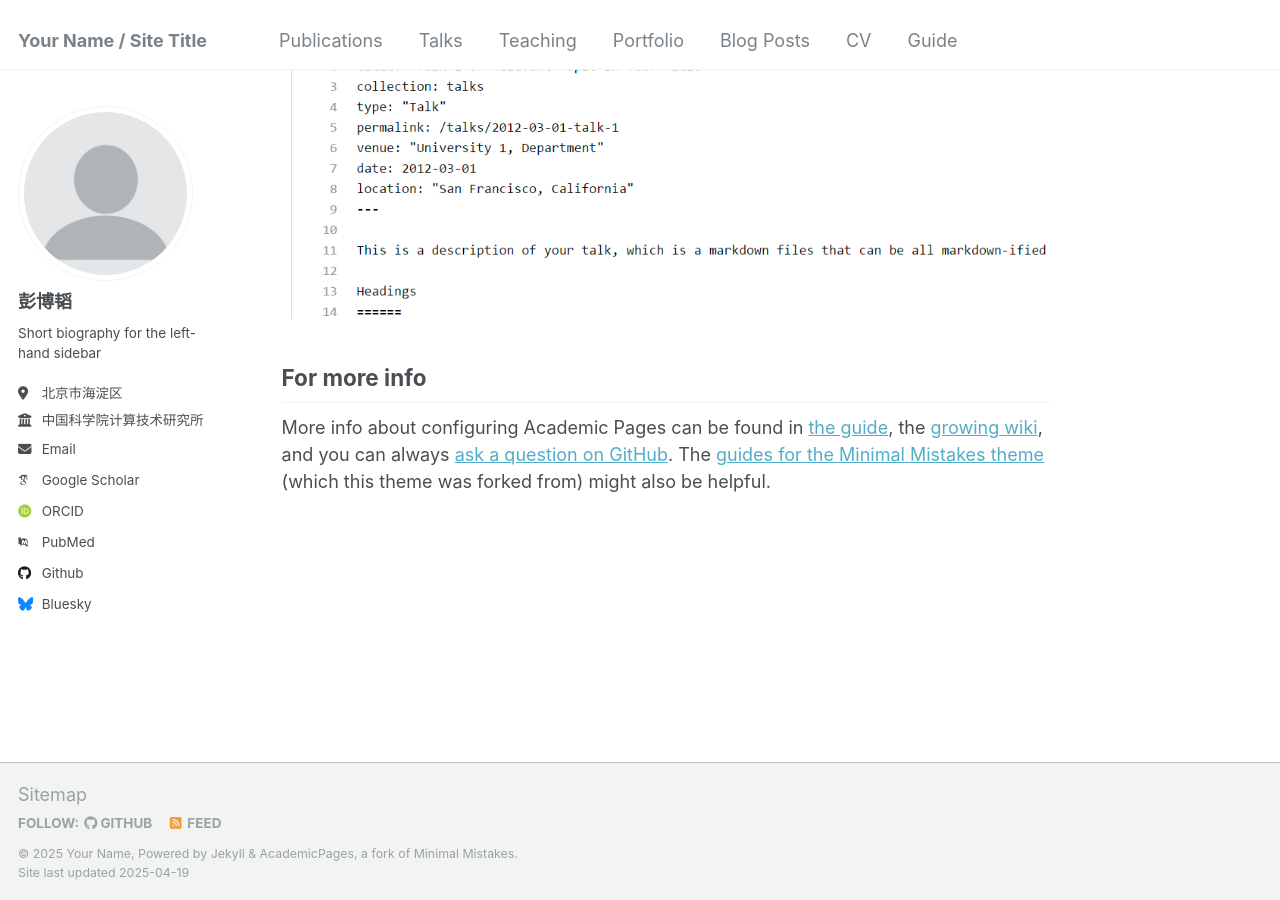
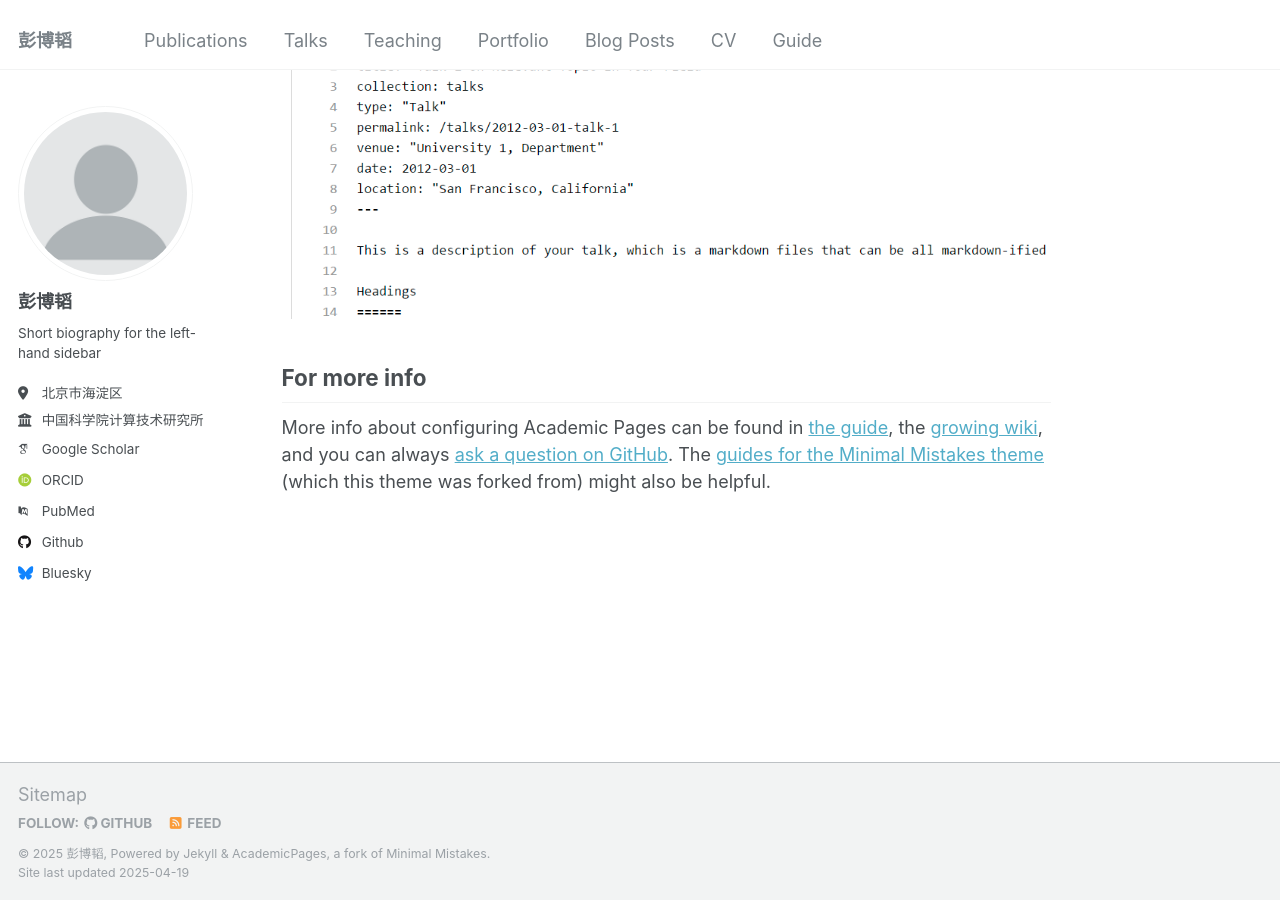
Before and after one commit to BotaoPENG/botaopeng.github.io, a Jekyll site: the page built from _pages/about.md, in a window 1280 px wide and 900 px high, scrolled down 2643 px. Built offline with Jekyll 4.4.1, drawn with Linux system fonts in a browser that asks for light colours; some web fonts are replaced.

Commit message:
Update _config.yml

```diff
--- a/_config.yml
+++ b/_config.yml
@@ -8,13 +8,13 @@
 
 # Basic Site Settings
 locale                   : "en-US"
-title                    : "Your Name / Site Title"
+title                    : "彭博韬"
 title_separator          : "-"
-name                     : &name "Your Name"
+name                     : &name "彭博韬"
 description              : &description "personal description"
-url                      : https://academicpages.github.io # the base hostname & protocol for your site e.g. "https://[your GitHub username].github.io"
+url                      : https://botaopeng.github.io # the base hostname & protocol for your site e.g. "https://[your GitHub username].github.io"
 baseurl                  : "" # the subpath of your site, e.g. "/blog"
-repository               : "https://botaopeng.github.io"
+repository               : "botaopeng.github.io"
 
 # Site Author - The following control what appear as part of the author content on the side bar.
 #               If a field is blank the icon and link will not appear, otherwise it will be shown.
@@ -28,7 +28,7 @@ author:
   location         : "北京市海淀区"
   employer         : "中国科学院计算技术研究所"
   uri              : # URL
-  email            : "pengbotao[at]ict.ac.cn"
+  #email            : "pengbotao[at]ict.ac.cn"
 
   # Academic websites
   arxiv            : # URL - Update with the correct link to your profile
```
